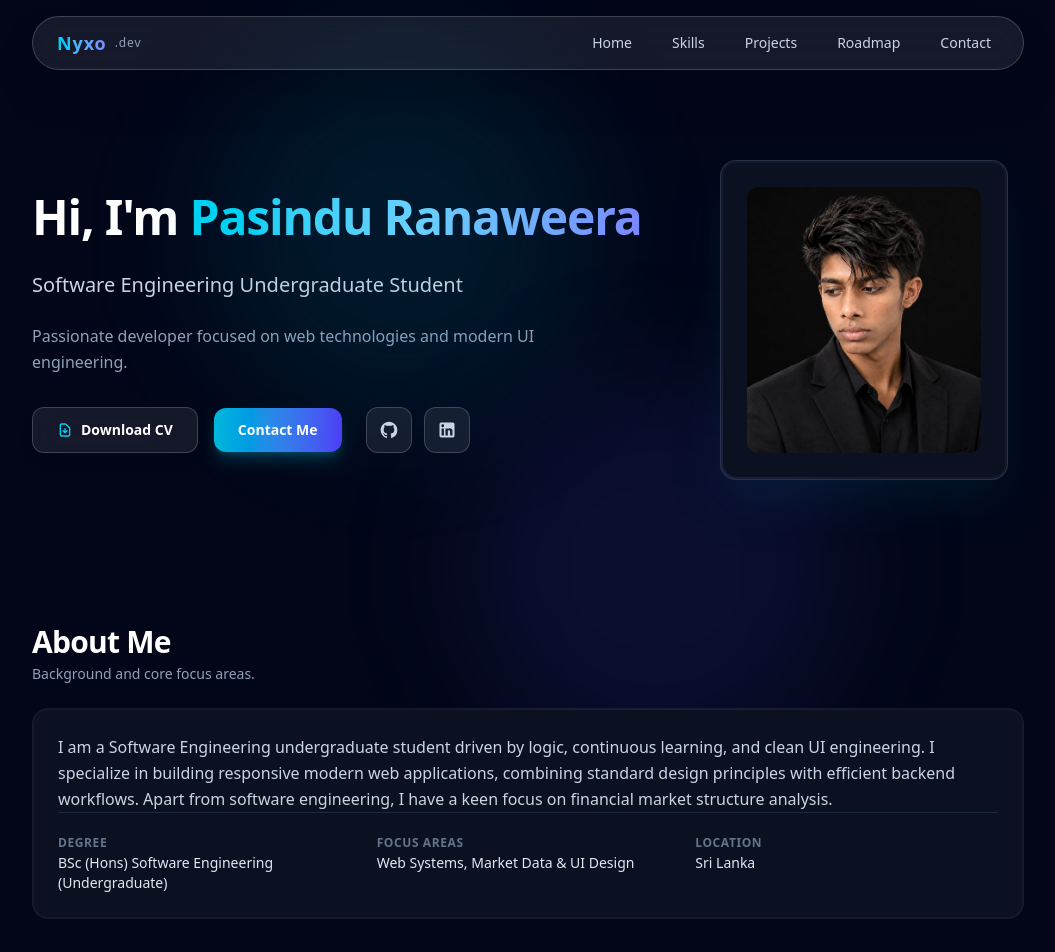
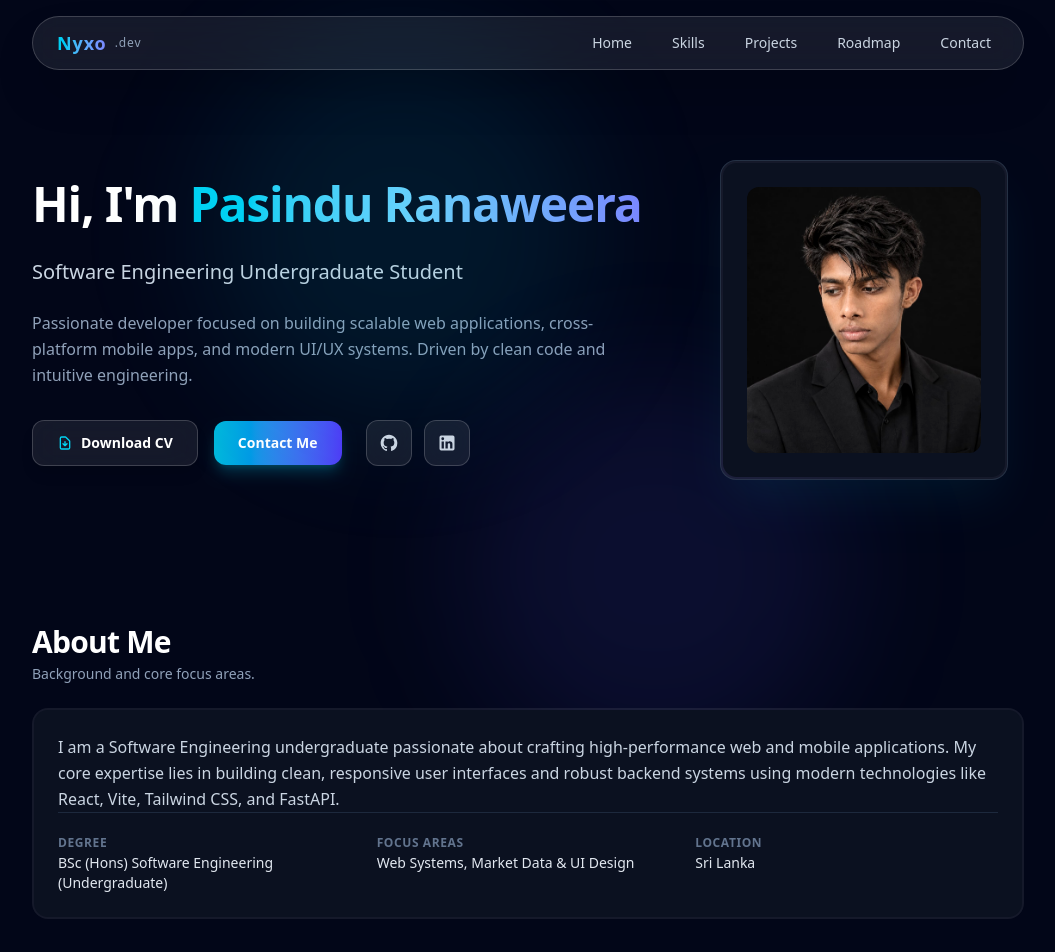
Before and after one commit to iam-nyxo/my-portfolio, a React (Vite) app: page / in a window 1280 px wide. Shown: the top 952 px of the page, without its empty margins (112-1167 px from the left). Built offline with nearby package versions, Linux system fonts and the light colour scheme.

Commit message:
about updates

```diff
--- a/src/data/index.js
+++ b/src/data/index.js
@@ -3,14 +3,14 @@ export const personalInfo = {
   name: "Pasindu Ranaweera",
   nickname: "Nyxo",
   role: "Software Engineering Undergraduate Student",
-  bio: "Passionate developer focused on web technologies and modern UI engineering.",
+  bio: "Passionate developer focused on building scalable web applications, cross-platform mobile apps, and modern UI/UX systems. Driven by clean code and intuitive engineering.",
   socials: {
     github: "https://github.com/iam-nyxo",
     linkedin: "https://linkedin.com/in/pasindu-ranaweera-179b03405",
   },
   about: {
     title: "About Me",
-    description: "I am a Software Engineering undergraduate student driven by logic, continuous learning, and clean UI engineering. I specialize in building responsive modern web applications, combining standard design principles with efficient backend workflows. Apart from software engineering, I have a keen focus on financial market structure analysis.",
+    description: "I am a Software Engineering undergraduate passionate about crafting high-performance web and mobile applications. My core expertise lies in building clean, responsive user interfaces and robust backend systems using modern technologies like React, Vite, Tailwind CSS, and FastAPI.",
     highlights: [
       { label: "Degree", value: "BSc (Hons) Software Engineering (Undergraduate)" },
       { label: "Focus Areas", value: "Web Systems, Market Data & UI Design" },
```
